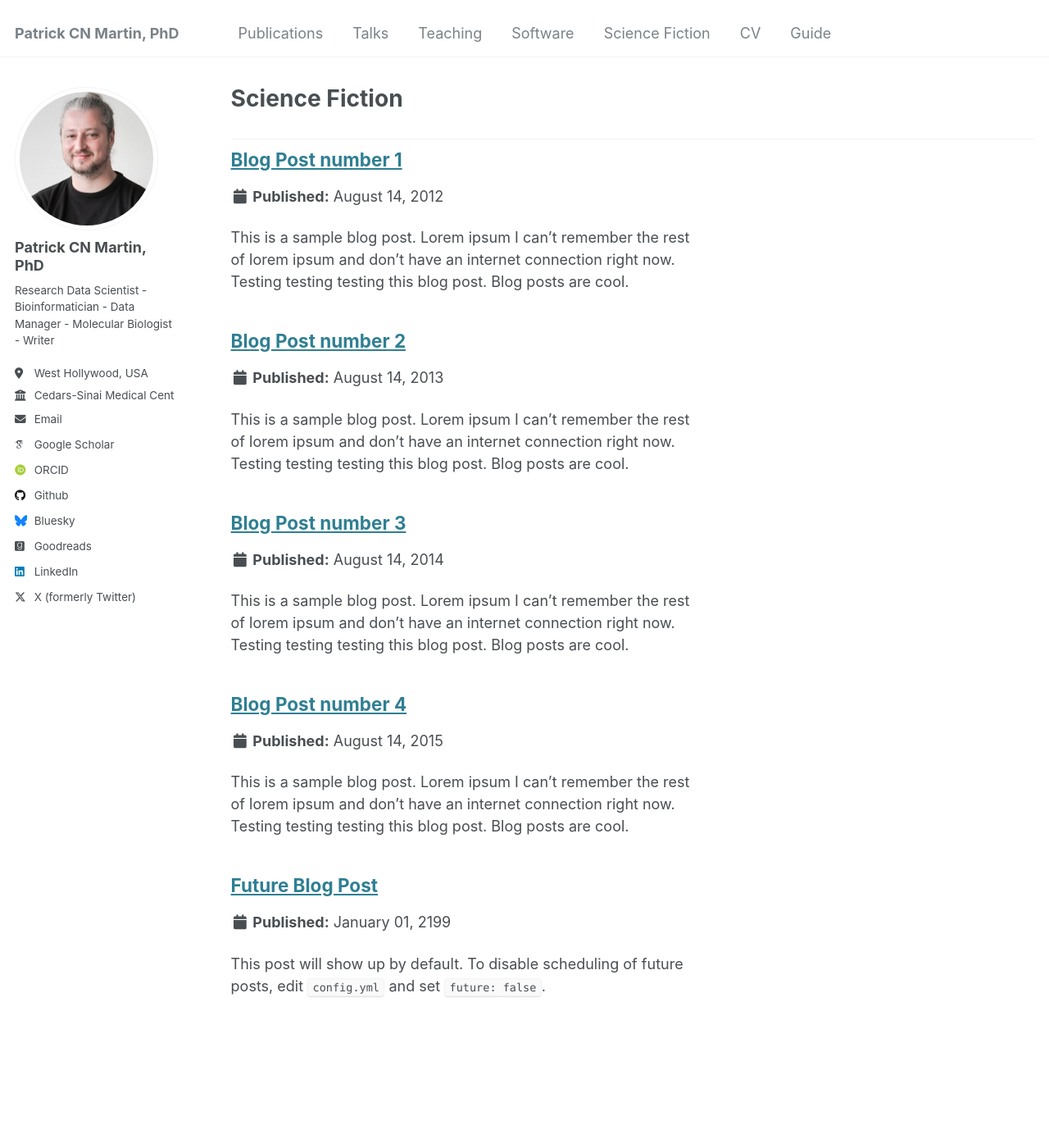
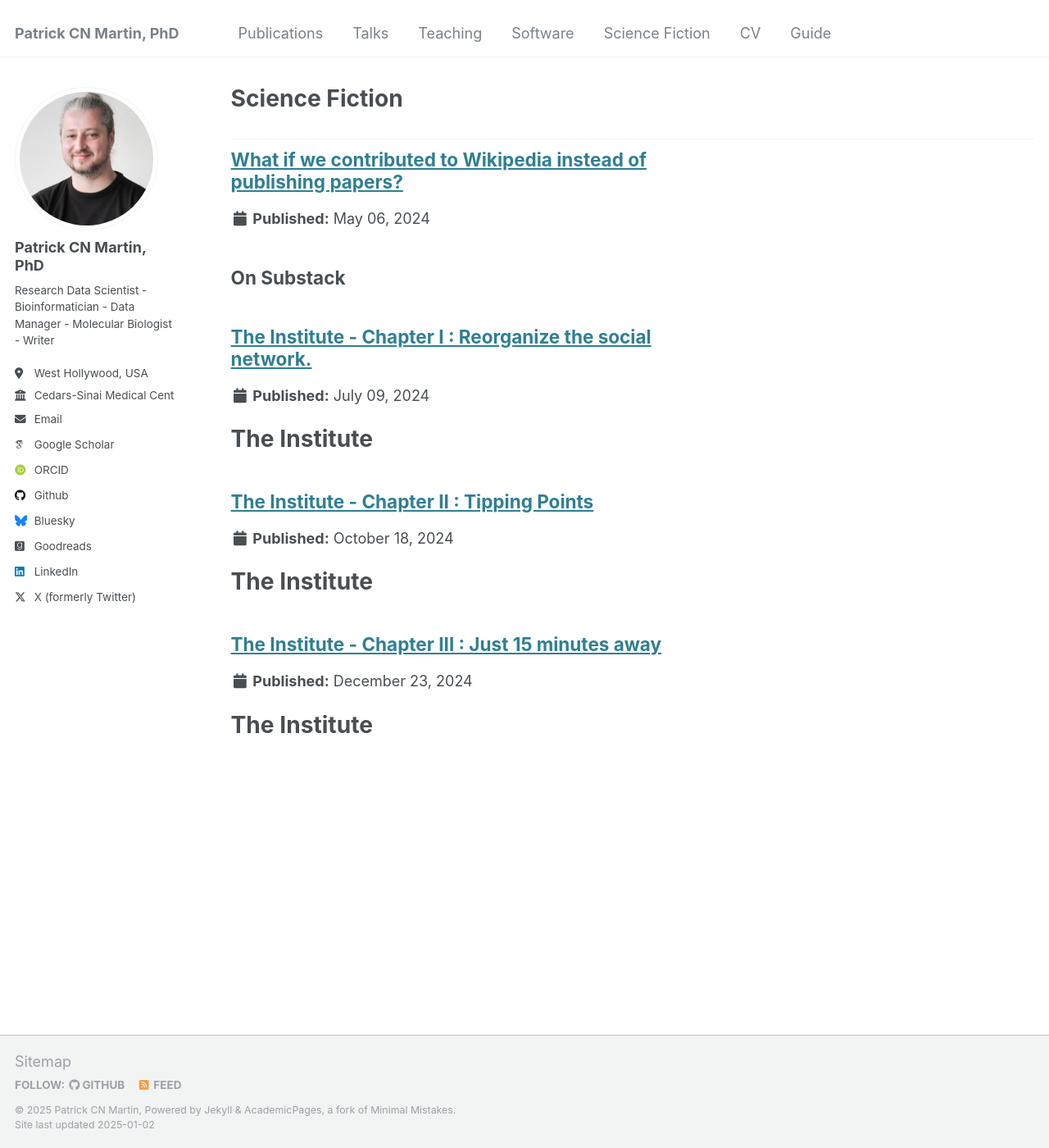
Before and after one commit to patrickCNMartin/patrickCNMartin.github.io, a Jekyll site: the page built from _pages/scifi.html, in a window 1280 px wide and 1400 px high. Shown: the whole window at 82% size. Built offline with Jekyll 4.4.1, drawn with Linux system fonts in a browser that asks for light colours; some web fonts are replaced.

Commit message:
scifi - first push

```diff
--- a/_config.yml
+++ b/_config.yml
@@ -53,7 +53,7 @@ author:
   facebook         : # Username
   flickr           : # Username
   foursquare       : # Username
-  goodreads        : "111935173"
+  goodreads        : "user/show/111935173-patrick-martin"
   google_plus      : # Username
   keybase          : # Username
   instagram        : # Username
--- a/_scifi/2012-08-14-blog-post-1.md
+++ /dev/null
@@ -1,20 +0,0 @@
----
-title: 'Blog Post number 1'
-date: 2012-08-14
-permalink: /posts/2012/08/blog-post-1/
-tags:
-  - cool posts
-  - category1
-  - category2
----
-
-This is a sample blog post. Lorem ipsum I can't remember the rest of lorem ipsum and don't have an internet connection right now. Testing testing testing this blog post. Blog posts are cool.
-
-Headings are cool
-======
-
-You can have many headings
-======
-
-Aren't headings cool?
-------
--- a/_scifi/2013-08-14-blog-post-2.md
+++ /dev/null
@@ -1,20 +0,0 @@
----
-title: 'Blog Post number 2'
-date: 2013-08-14
-permalink: /posts/2013/08/blog-post-2/
-tags:
-  - cool posts
-  - category1
-  - category2
----
-
-This is a sample blog post. Lorem ipsum I can't remember the rest of lorem ipsum and don't have an internet connection right now. Testing testing testing this blog post. Blog posts are cool.
-
-Headings are cool
-======
-
-You can have many headings
-======
-
-Aren't headings cool?
-------
--- a/_scifi/2014-08-14-blog-post-3.md
+++ /dev/null
@@ -1,20 +0,0 @@
----
-title: 'Blog Post number 3'
-date: 2014-08-14
-permalink: /posts/2014/08/blog-post-3/
-tags:
-  - cool posts
-  - category1
-  - category2
----
-
-This is a sample blog post. Lorem ipsum I can't remember the rest of lorem ipsum and don't have an internet connection right now. Testing testing testing this blog post. Blog posts are cool.
-
-Headings are cool
-======
-
-You can have many headings
-======
-
-Aren't headings cool?
-------
--- /dev/null
+++ b/_scifi/2024-05-06.md
@@ -0,0 +1,13 @@
+---
+title: 'What if we contributed to Wikipedia instead of publishing papers?'
+date: 2024-05-06
+permalink: /scifi/2024/05/blog-post-1/
+tags:
+  - Non Fiction
+  - Publication
+  - Science
+---
+
+## On Substack
+
+[What if we contributed to Wikipedia instead of publishing papers?](https://pcnmartin.substack.com/p/what-if-we-contributed-to-wikipedia)
--- /dev/null
+++ b/_scifi/2024-07-09-TheInstitute_ch1.md
@@ -0,0 +1,22 @@
+---
+title: 'The Institute - Chapter I : Reorganize the social network.'
+date: 2024-07-09
+permalink: /scifi/2024/07/the_institute_ch1/
+tags:
+  - Science in a fictional setting
+  - Networks
+  - Social
+---
+
+# The Institute
+
+The Institute is short for a fictional research campus known as The Institute of in situ resource utilization. Behind this boring name, this research campus focuses on cutting edge research with the specific aim of enhancing the human condition through its continuously and self-improved infrastructure. The Institute provides a sandbox for the development of human-first infrastructure and technology. Ultimately, the goal of the scientists working there is to bring the solar punk dream to reality and bring this dream beyond our own solar system.
+
+## Blurring the lines between fiction and reality
+Science fiction has often served as inspiration for many scientists and engineers. It has often shaped our approach to research with hopes to mimic the cool things we read about in sci-fi books. This space will be dedicated to highlight exciting new research and ideas through fictional narratives, situations, and characters.
+
+The short stories presented here will cover a variety of themes including science, research, urbanism, philosophy, sociology, and the fate our species.
+
+## On Substack
+
+[Reorganize the social network](https://pcnmartin.substack.com/p/reorganize-the-social-network)
--- /dev/null
+++ b/_scifi/2024-10-18-TheInstitute_ch2.md
@@ -0,0 +1,22 @@
+---
+title: 'The Institute - Chapter II : Tipping Points'
+date: 2024-10-18
+permalink: /scifi/2024/10/the_institute_ch2/
+tags:
+  - Science in a fictional setting
+  - Tipping Points
+  - Complex Systems
+---
+
+# The Institute
+
+The Institute is short for a fictional research campus known as The Institute of in situ resource utilization. Behind this boring name, this research campus focuses on cutting edge research with the specific aim of enhancing the human condition through its continuously and self-improved infrastructure. The Institute provides a sandbox for the development of human-first infrastructure and technology. Ultimately, the goal of the scientists working there is to bring the solar punk dream to reality and bring this dream beyond our own solar system.
+
+## Blurring the lines between fiction and reality
+Science fiction has often served as inspiration for many scientists and engineers. It has often shaped our approach to research with hopes to mimic the cool things we read about in sci-fi books. This space will be dedicated to highlight exciting new research and ideas through fictional narratives, situations, and characters.
+
+The short stories presented here will cover a variety of themes including science, research, urbanism, philosophy, sociology, and the fate our species.
+
+## On Substack
+
+[Tipping Points](https://pcnmartin.substack.com/p/tipping-points)
--- /dev/null
+++ b/_scifi/2024-12-23-TheInstitute_ch3.md
@@ -0,0 +1,23 @@
+---
+title: 'The Institute - Chapter III : Just 15 minutes away'
+date: 2024-12-23
+permalink: /scifi/2024/12/the_institute_ch3/
+tags:
+  - Science in a fictional setting
+  - Chrono Urbanism
+  - Living Building Materials
+  - Foundation Models
+---
+
+# The Institute
+
+The Institute is short for a fictional research campus known as The Institute of in situ resource utilization. Behind this boring name, this research campus focuses on cutting edge research with the specific aim of enhancing the human condition through its continuously and self-improved infrastructure. The Institute provides a sandbox for the development of human-first infrastructure and technology. Ultimately, the goal of the scientists working there is to bring the solar punk dream to reality and bring this dream beyond our own solar system.
+
+## Blurring the lines between fiction and reality
+Science fiction has often served as inspiration for many scientists and engineers. It has often shaped our approach to research with hopes to mimic the cool things we read about in sci-fi books. This space will be dedicated to highlight exciting new research and ideas through fictional narratives, situations, and characters.
+
+The short stories presented here will cover a variety of themes including science, research, urbanism, philosophy, sociology, and the fate our species.
+
+## On Substack
+
+[Just 15 minutes away](https://pcnmartin.substack.com/p/just-15-minutes-away)
--- a/_scifi/2199-01-01-future-post.md
+++ /dev/null
@@ -1,11 +0,0 @@
----
-title: 'Future Blog Post'
-date: 2199-01-01
-permalink: /posts/2012/08/blog-post-4/
-tags:
-  - cool posts
-  - category1
-  - category2
----
-
-This post will show up by default. To disable scheduling of future posts, edit `config.yml` and set `future: false`.
```
Also changed, not shown: _scifi/2015-08-14-blog-post-4.md (deleted, +0 -20 lines).
